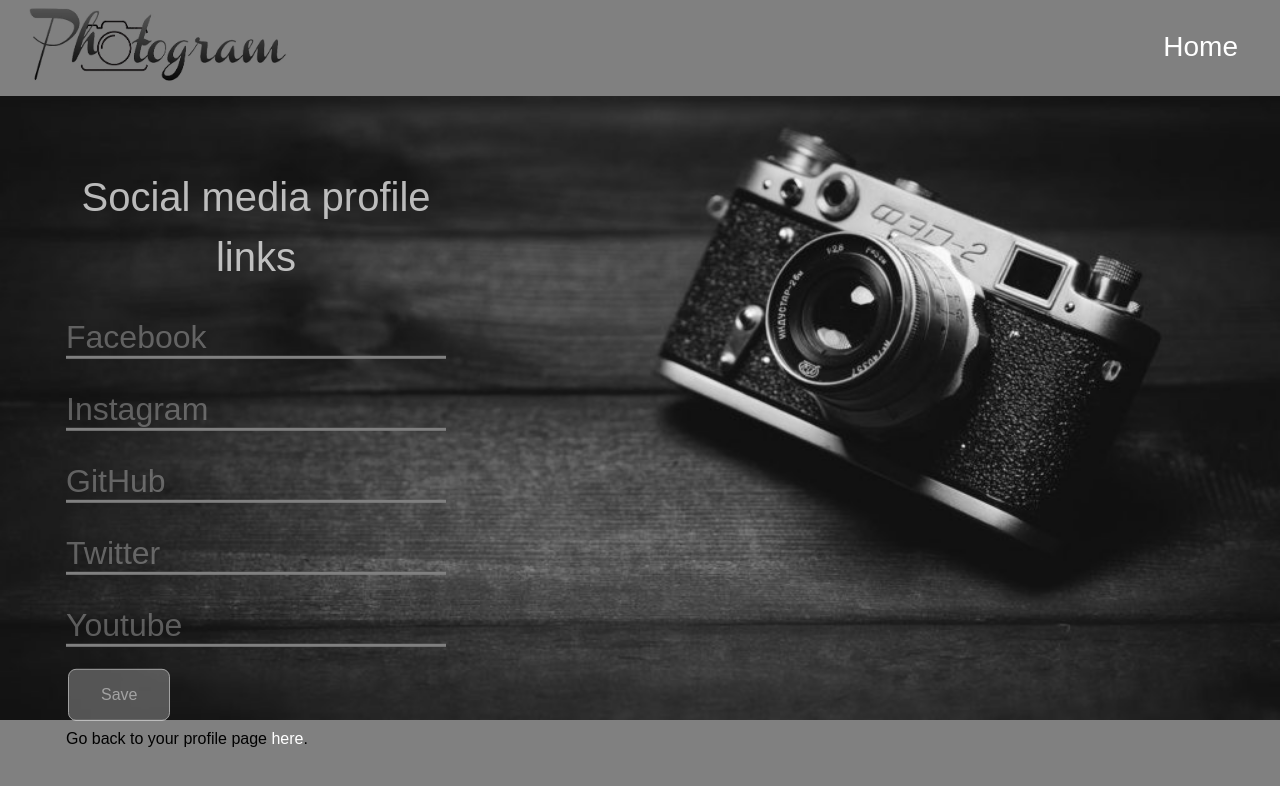
After one commit to inovas97/photogram, a PHP site: page /social_media_links.php in a window 1280 px wide. The commit adds this page. Shown: the top 786 px of the page. Run offline with PHP 8.4, Linux system fonts and the light colour scheme; the visitor is signed in with stand-in values (Sample User, id 1).

Commit message:
eftiaksa to change social links

```diff
--- a/photogrammer_description.php
+++ b/photogrammer_description.php
@@ -37,7 +37,11 @@
                     </td>
                 </tr>
 
-                <tr><td class ="upload_text">Go back to your profile page <a href="photographer.html">here</a>.</td></tr>
+                <?php
+                session_start();
+                $user = $_SESSION['nickname'];
+                echo "<tr><td class ='upload_text'>Go back to your profile page <a href='photographer.php?nickname=$user'>here</a>.</td></tr>";
+                ?>
             </table>
 
         </form>
--- a/photographer.php
+++ b/photographer.php
@@ -58,10 +58,7 @@ if(array_key_exists('logout', $_POST)) {
             else{
                 echo '<img class="photographer_icon" src="'.$photogrammer['profile_pick_dir'].'" alt="Card image cap">';
             }
-            if($photogrammer['descr']==null){
-                echo '<p class="photographer_description">Enter description...</p>';
-            }
-            else{
+            if($photogrammer['descr']!=null){
                 echo '<p class="photographer_description">'.$photogrammer['descr'].'</p>';
             }
             echo '<div class ="social_media">';
--- /dev/null
+++ b/social_media_links.php
@@ -0,0 +1,35 @@
+<!DOCTYPE html>
+<html>
+    <head>
+        <meta http-equiv="Content-Type" content="text/html; charset=UTF-8">
+        <title>Social Media Links</title>
+        <link rel="stylesheet" href="css/login_register_style.css">
+        <link rel="icon" href="assets/images/icon.png">
+    </head>
+    <body>
+        <nav class="bar" >
+        <a href="index.php"><img class="logo" src="assets/images/logo.jpg"></a>
+        </nav>
+        <nav class="menu_bar">
+            <ul class="menu_list">
+                <li class="menu_item"><a href="index.php" >Home</a></li>
+            </ul>
+        </nav>
+        <form action="handlers/change_social.php" method="post"  autocomplete="off">
+            <table class="login_objects">
+                <tr><td class ="login_headline">Social media profile links</td></tr>
+                <tr><td><input class="forms" type="text" name="fb" placeholder="Facebook"></td></tr>
+                <tr><td><input class="forms" type="text" name="ig" placeholder="Instagram"></td></tr>
+                <tr><td><input class="forms" type="text" name="gh" placeholder="GitHub"></td></tr>
+                <tr><td><input class="forms" type="text" name="t" placeholder="Twitter"></td></tr>
+                <tr><td><input class="forms" type="text" name="yt" placeholder="Youtube"></td></tr>
+                <tr><td><input class="button" type="submit" name="change_button" value="Save"></td></tr>
+                <?php
+                session_start();
+                $user = $_SESSION['nickname'];
+                echo "<tr><td class ='upload_text'>Go back to your profile page <a href='photographer.php?nickname=$user'>here</a>.</td></tr>";
+                ?>
+            </table>
+        </form>
+    </body>
+</html>
```
